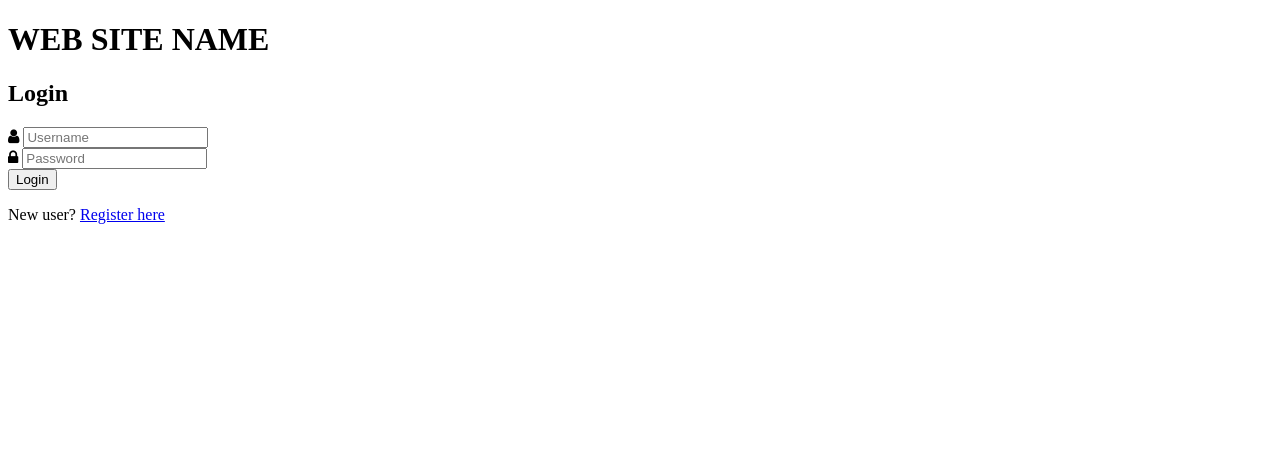
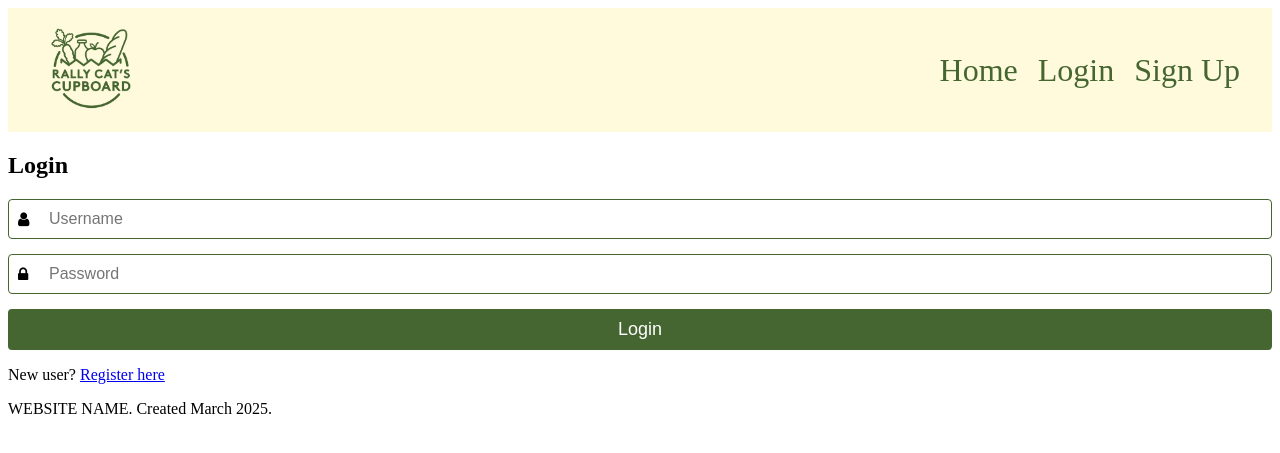
Before and after one commit to UVMHacks2025/team-six, a PHP site: page /login.php in a window 1280 px wide. Shown: the top 453 px of the page. Run offline with PHP 8.4, Linux system fonts and the light colour scheme; data that the repository does not hold is empty; some web fonts are replaced.

Commit message:
styling login page

```diff
--- a/src/css/custom.css
+++ b/src/css/custom.css
@@ -54,3 +54,47 @@ color:rgb(126, 126, 126);
 }
 
 /* end navbar */
+
+
+/* login */
+
+.input-container {
+position: relative;
+margin-bottom: 15px;
+}
+
+.input-container i.icon {
+position: absolute;
+top: 50%;
+left: 10px;
+transform: translateY(-50%);
+color: #456631;
+}
+
+.user-input,
+.pass-input {
+width: 100%;
+padding: 10px 10px 10px 40px;
+border: 1px solid #456631;
+border-radius: 4px;
+font-size: 16px;
+box-sizing: border-box;
+}
+
+button[type="submit"] {
+width: 100%;
+background-color: #456631;
+color: #fff;
+padding: 10px;
+border: none;
+border-radius: 4px;
+font-size: 18px;
+cursor: pointer;
+transition: background-color 0.3s ease;
+}
+
+button[type="submit"]:hover {
+background-color: rgb(126,126,126);
+}
+
+/* end login*/
--- a/src/login.php
+++ b/src/login.php
@@ -1,22 +1,8 @@
 <!-- login.php -->
-<!DOCTYPE html>
-<html lang="en">
-<head>
-    <meta charset="UTF-8">
-    <title>WEB SITE NAMEs</title>
-    <link rel="icon" href="favicon.ico">
-    <link rel="stylesheet" type="text/css" href="css/login.css">
-    <link rel="stylesheet" href="https://cdnjs.cloudflare.com/ajax/libs/font-awesome/4.7.0/css/font-awesome.min.css">
-</head>
+<?php include 'top.php'; ?>
 
-<body>
-    <header>
-        <h1>WEB SITE NAME</h1>
+<main class="madimi-one-regular">
   <h2>Login</h2>
-    </header>
-
-    <main classname="madimi-one-regular">
-        <!-- Add this PHP block within the <main> tag in login.php -->
   <?php
     if (isset($_GET['error'])) {
       echo '<div class="panel pale-red leftbar border-red">';
@@ -29,7 +15,6 @@
       echo '</div>';
     }
   ?>
-
   <form method="post" action="authenticate.php">
     <div class="input-container">
       <i class="fa fa-user icon" style="color:black;"></i>
@@ -41,15 +26,9 @@
     </div>
     <button type="submit">Login</button>
   </form>
+  <p>
+    New user? <a href="register.php">Register here</a>
+  </p>
 </main>
 
-    <footer>
-        <p>
-            New user?
-            <a href="register.php">
-                Register here
-            </a>
-        </p>
-    </footer>
-</body>
-</html>
+<?php include 'footer.php'; ?>
```
Lines whose indentation alone changed are shown as unchanged.
